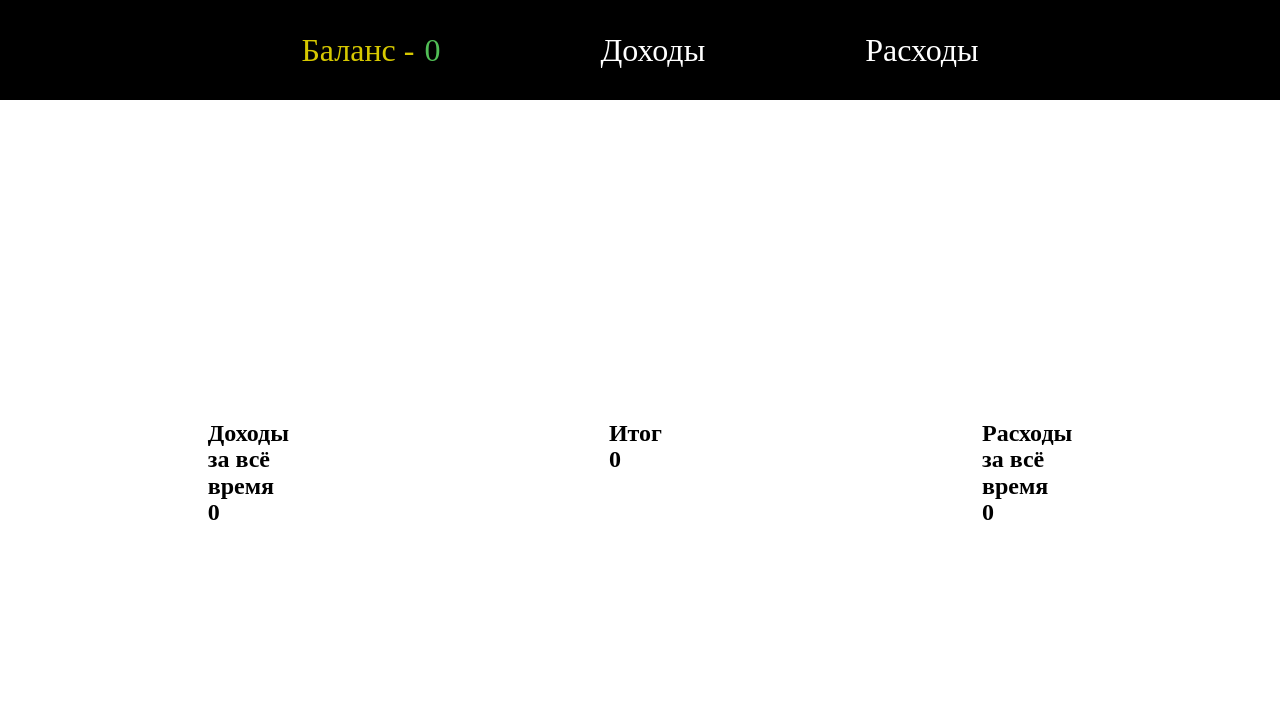
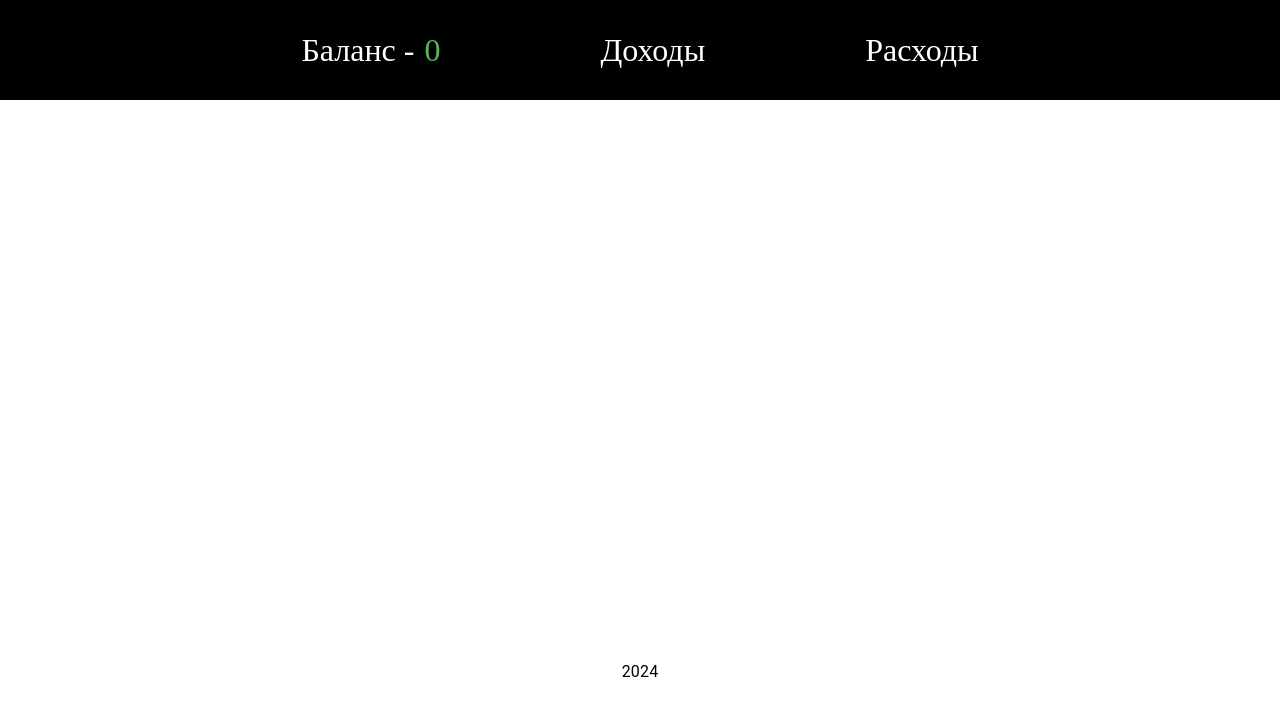
Before and after one commit to ArtyomUsov/finance, a React (Vite) app: page / in a window 1280 px wide. Shown: the top 716 px of the page. Built offline with nearby package versions, Linux system fonts and the light colour scheme; no server answers.

Commit message:
fix: path update

```diff
--- a/src/App.tsx
+++ b/src/App.tsx
@@ -11,7 +11,7 @@ function App() {
     <>
       <Routes>
         <Route path="/" element={<Layout />}>
-          <Route path="" element={<BalancePage />} />
+          <Route path="balance" element={<BalancePage />} />
           <Route path="income" element={<IncomePage />} />
           <Route path="expenses" element={<ExpensesPage />} />
           <Route path="*" element={<NotFoundPage />} />
--- a/src/components/Header.tsx
+++ b/src/components/Header.tsx
@@ -53,7 +53,7 @@ const Header = () => {
             display: "flex",
             flexWrap: "wrap",
           }}
-          to={"/"}
+          to={"/balance"}
         >
           Баланс - <p> {balance}</p>
         </NavLink>
--- a/vite.config.ts
+++ b/vite.config.ts
@@ -4,5 +4,5 @@ import react from "@vitejs/plugin-react-swc";
 // https://vitejs.dev/config/
 export default defineConfig({
   plugins: [react()],
-  base: "/",
+  base: "/balance",
 });
```
